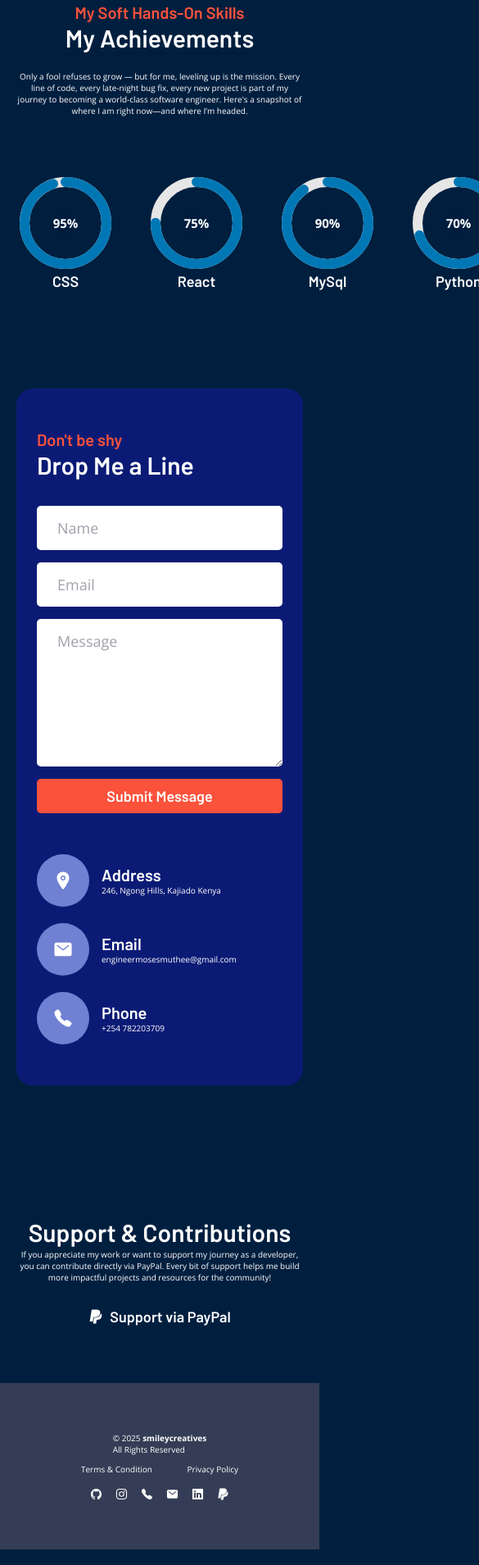
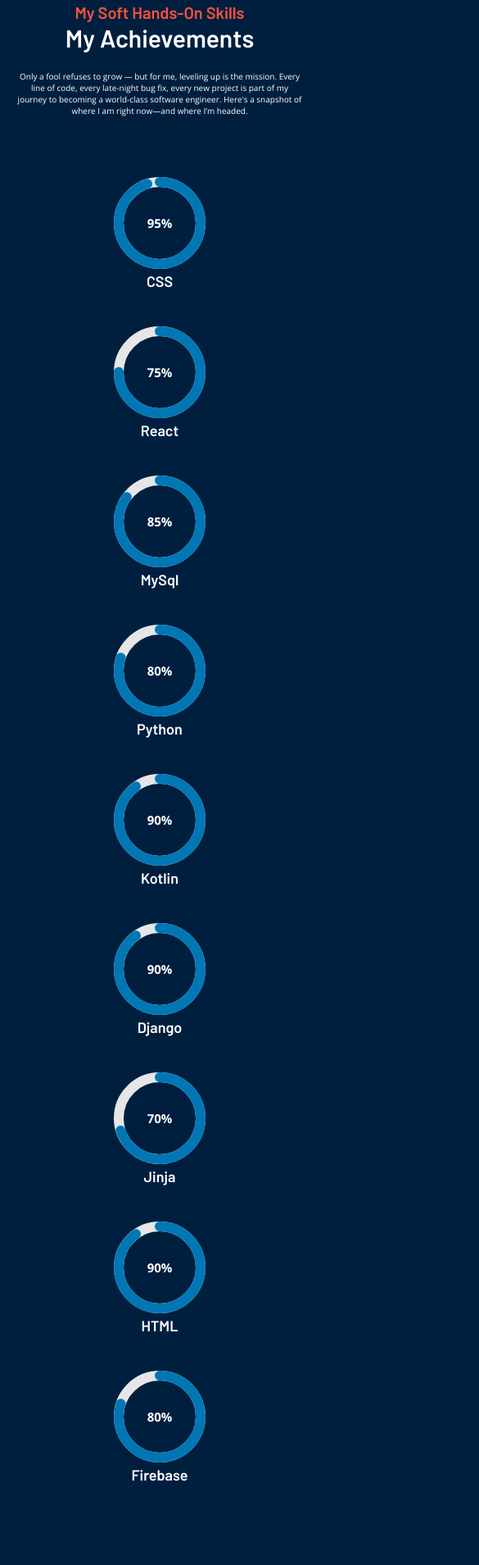
Before and after one commit to mosesmuthee/Personal_Portfolio, a website: page index.html in a window 390 px wide. Shown: the part 4731-6640 px from the top of the page at 82% size, 585 px wide, since content can reach past the window. Drawn offline with nearby package versions, Linux system fonts and the light colour scheme.

Commit message:
Portfolio

```diff
--- a/index.html
+++ b/index.html
@@ -384,7 +384,7 @@
               <h3 class="skills-title">React</h3>
             </li>
             <li class="skills-item-circular">
-              <div class="circular-bar" data-percent="90">
+              <div class="circular-bar" data-percent="85">
                 <span class="circular-bar-text">0%</span>
                 <svg>
                   <circle class="circular-bar-bg" cx="60" cy="60" r="54"/>
@@ -394,7 +394,7 @@
               <h3 class="skills-title">MySql</h3>
             </li>
             <li class="skills-item-circular">
-              <div class="circular-bar" data-percent="70">
+              <div class="circular-bar" data-percent="80">
                 <span class="circular-bar-text">0%</span>
                 <svg>
                   <circle class="circular-bar-bg" cx="60" cy="60" r="54"/>
@@ -404,7 +404,7 @@
               <h3 class="skills-title">Python</h3>
             </li>
             <li class="skills-item-circular">
-              <div class="circular-bar" data-percent="80">
+              <div class="circular-bar" data-percent="90">
                 <span class="circular-bar-text">0%</span>
                 <svg>
                   <circle class="circular-bar-bg" cx="60" cy="60" r="54"/>
@@ -421,7 +421,37 @@
                   <circle class="circular-bar-fg" cx="60" cy="60" r="54"/>
                 </svg>
               </div>
-              <h3 class="skills-title">CSS</h3>
+              <h3 class="skills-title">Django</h3>
+            </li> <li class="skills-item-circular">
+              <div class="circular-bar" data-percent="70">
+                <span class="circular-bar-text">0%</span>
+                <svg>
+                  <circle class="circular-bar-bg" cx="60" cy="60" r="54"/>
+                  <circle class="circular-bar-fg" cx="60" cy="60" r="54"/>
+                </svg>
+              </div>
+              <h3 class="skills-title">Jinja</h3>
+            </li>
+            <li class="skills-item-circular">
+              <div class="circular-bar" data-percent="90">
+                <span class="circular-bar-text">0%</span>
+                <svg>
+                  <circle class="circular-bar-bg" cx="60" cy="60" r="54"/>
+                  <circle class="circular-bar-fg" cx="60" cy="60" r="54"/>
+                </svg>
+              </div>
+              <h3 class="skills-title">HTML</h3>
+            </li>
+            <!-- Firebase skill added below -->
+            <li class="skills-item-circular">
+              <div class="circular-bar" data-percent="80">
+                <span class="circular-bar-text">0%</span>
+                <svg>
+                  <circle class="circular-bar-bg" cx="60" cy="60" r="54"/>
+                  <circle class="circular-bar-fg" cx="60" cy="60" r="54"/>
+                </svg>
+              </div>
+              <h3 class="skills-title">Firebase</h3>
             </li>
           </ul>
 
@@ -441,11 +471,11 @@
 
           <div class="contact-card">
 
-            <p class="card-subtitle">Don't be shy</p>
+            <p class="card-subtitle">Feel Free</p>
 
-            <h2 class="h2 section-title">Drop Me a Line</h2>
+            <h2 class="h2 section-title">Reach Out to me</h2>
 
-            <div class="wrapper">
+            <!-- <div class="wrapper">
 
               <form action="" class="contact-form">
 
@@ -457,7 +487,7 @@
 
                 <button type="submit" class="btn-submit">Submit Message</button>
 
-              </form>
+              </form> -->
 
               <ul class="contact-list">
 
@@ -778,13 +808,31 @@
   text-shadow: 0 2px 8px #001f3f, 0 1px 0 #0077b522;
 }
 .skills-circular-list {
-  display: flex;
-  flex-direction: row;   /* Stack horizontally */
-  gap: 40px;
+  display: grid;
+  grid-template-columns: repeat(4, 1fr); /* 4 columns */
+  grid-template-rows: repeat(2, auto);  /* 2 rows */
+  gap: 40px 32px;
+  justify-items: center;
   align-items: center;
   list-style: none;
   padding: 0;
   margin: 40px 0 0 0;
+}
+
+/* Responsive: stack to 2 columns on medium screens */
+@media (max-width: 900px) {
+  .skills-circular-list {
+    grid-template-columns: repeat(2, 1fr);
+    grid-template-rows: auto;
+  }
+}
+
+/* Responsive: stack to 1 column on small screens */
+@media (max-width: 600px) {
+  .skills-circular-list {
+    grid-template-columns: 1fr;
+    grid-template-rows: auto;
+  }
 }
 
 /* Increase font size for about section */
@@ -917,6 +965,50 @@
   </defs>
 </svg>
 
+<script>
+// Interactive & animated color-changing skill circles
+
+// Array of color gradients to cycle through
+const gradients = [
+  ['#0077b5', '#00c6fb'],
+  ['#001f3f', '#0077b5'],
+  ['#00c6fb', '#0077b5'],
+  ['#ff9800', '#0077b5'],
+  ['#43e97b', '#38f9d7'],
+  ['#f7971e', '#ffd200'],
+  ['#fd5c63', '#0077b5']
+];
+
+// Helper to update the SVG gradient dynamically
+function updateSkillGradient(colors) {
+  const stops = document.querySelectorAll('#skill-gradient stop');
+  if (stops.length >= 2) {
+    stops[0].setAttribute('stop-color', colors[0]);
+    stops[1].setAttribute('stop-color', colors[1]);
+  }
+}
+
+// Add hover effect to each circular bar
+document.querySelectorAll('.circular-bar').forEach((bar, idx) => {
+  bar.addEventListener('mouseenter', function () {
+    // Pick a random gradient on hover
+    const colors = gradients[Math.floor(Math.random() * gradients.length)];
+    updateSkillGradient(colors);
+  });
+  bar.addEventListener('mouseleave', function () {
+    // Restore default gradient
+    updateSkillGradient(['#0077b5', '#00c6fb']);
+  });
+});
+
+// Cycle gradients every 3 seconds for a lively effect
+let gradientIndex = 0;
+setInterval(() => {
+  gradientIndex = (gradientIndex + 1) % gradients.length;
+  updateSkillGradient(gradients[gradientIndex]);
+}, 3000);
+</script>
+
 </body>
 
 </html>
```
